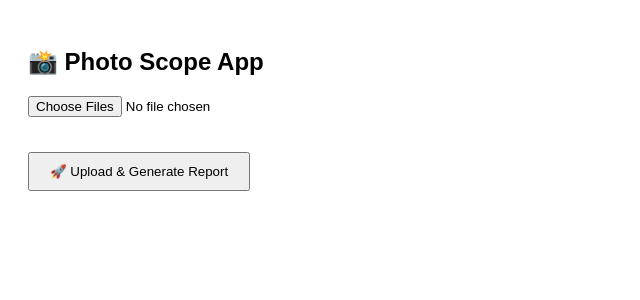
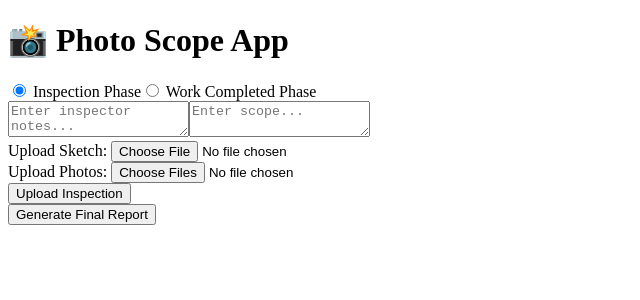
Before and after one commit to bluffjeff/photo-scope-app, a React (Vite) app in the folder frontend/: page / in a window 1280 px wide. Shown: the top 300 px of the page, without its empty margins (0-640 px from the left). Built offline with nearby package versions, Linux system fonts and the light colour scheme.

Commit message:
Updated workflow: inspection phase, work phase, notes, scope, sketch, final report

```diff
--- a/frontend/src/App.jsx
+++ b/frontend/src/App.jsx
@@ -1,92 +1,172 @@
 import React, { useState } from "react";
 
 function App() {
+  const [phase, setPhase] = useState("inspection");
   const [files, setFiles] = useState([]);
-  const [previews, setPreviews] = useState([]);
-  const [reportUrl, setReportUrl] = useState(null);
-  const [loading, setLoading] = useState(false);
-  const API_URL = import.meta.env.VITE_API_URL || "https://photo-scope-app-new.onrender.com";
+  const [notes, setNotes] = useState("");
+  const [scope, setScope] = useState("");
+  const [sketch, setSketch] = useState(null);
+  const [jobId, setJobId] = useState("");
+  const [reportUrl, setReportUrl] = useState("");
 
-  // Handle file selection & preview
+  const backendUrl = import.meta.env.VITE_API_URL || "https://photo-scope-app-new.onrender.com";
+
   const handleFileChange = (e) => {
-    const selectedFiles = Array.from(e.target.files);
-    setFiles(selectedFiles);
-
-    const previewUrls = selectedFiles.map((file) => URL.createObjectURL(file));
-    setPreviews(previewUrls);
+    setFiles([...e.target.files]);
   };
 
-  // Upload to backend
-  const handleUpload = async () => {
-    if (files.length === 0) {
-      alert("Please select at least one image.");
+  const handleSketchChange = (e) => {
+    setSketch(e.target.files[0]);
+  };
+
+  const uploadInspection = async () => {
+    const formData = new FormData();
+    files.forEach((file) => formData.append("files", file));
+    formData.append("notes", notes);
+    formData.append("scope", scope);
+    if (sketch) formData.append("sketch", sketch);
+
+    try {
+      const res = await fetch(`${backendUrl}/upload-inspection`, {
+        method: "POST",
+        body: formData,
+      });
+      const data = await res.json();
+      setJobId(data.job_id);
+      alert("✅ Inspection uploaded successfully. Save Job ID: " + data.job_id);
+    } catch (err) {
+      console.error(err);
+      alert("❌ Failed to upload inspection");
+    }
+  };
+
+  const uploadWork = async () => {
+    if (!jobId) {
+      alert("❌ Please upload inspection first to get a Job ID.");
       return;
     }
-
-    setLoading(true);
-    setReportUrl(null);
-
     const formData = new FormData();
     files.forEach((file) => formData.append("files", file));
 
     try {
-      const response = await fetch(`${API_URL}/upload`, {
+      const res = await fetch(`${backendUrl}/upload-work/${jobId}`, {
         method: "POST",
         body: formData,
       });
+      const data = await res.json();
+      alert("✅ Work photos uploaded for Job ID: " + data.job_id);
+    } catch (err) {
+      console.error(err);
+      alert("❌ Failed to upload work photos");
+    }
+  };
 
-      if (!response.ok) {
-        throw new Error(`Upload failed: ${response.statusText}`);
+  const generateReport = async () => {
+    if (!jobId) {
+      alert("❌ No Job ID found.");
+      return;
     }
-
-      const result = await response.json();
-      console.log("Upload result:", result);
-
-      if (result.file_path) {
-        setReportUrl(result.file_path);
+    try {
+      const res = await fetch(`${backendUrl}/generate-report/${jobId}`);
+      const data = await res.json();
+      if (data.report_url) {
+        setReportUrl(`${backendUrl}${data.report_url}`);
       } else {
-        alert("No report generated.");
+        alert("❌ Report generation failed");
       }
-    } catch (error) {
-      console.error("Error uploading:", error);
-      alert("Upload failed. Check console for details.");
-    } finally {
-      setLoading(false);
+    } catch (err) {
+      console.error(err);
+      alert("❌ Error generating report");
     }
   };
 
   return (
-    <div style={{ padding: "20px", fontFamily: "Arial" }}>
-      <h2>📸 Photo Scope App</h2>
+    <div className="p-6 max-w-3xl mx-auto">
+      <h1 className="text-2xl font-bold mb-4">📸 Photo Scope App</h1>
+
+      <div className="mb-4">
+        <label className="mr-4">
+          <input
+            type="radio"
+            value="inspection"
+            checked={phase === "inspection"}
+            onChange={() => setPhase("inspection")}
+          />{" "}
+          Inspection Phase
+        </label>
+        <label>
+          <input
+            type="radio"
+            value="work"
+            checked={phase === "work"}
+            onChange={() => setPhase("work")}
+          />{" "}
+          Work Completed Phase
+        </label>
+      </div>
+
+      {phase === "inspection" && (
+        <>
+          <textarea
+            className="w-full border p-2 mb-2"
+            placeholder="Enter inspector notes..."
+            value={notes}
+            onChange={(e) => setNotes(e.target.value)}
+          />
+          <textarea
+            className="w-full border p-2 mb-2"
+            placeholder="Enter scope..."
+            value={scope}
+            onChange={(e) => setScope(e.target.value)}
+          />
+          <div className="mb-2">
+            <label>Upload Sketch: </label>
+            <input type="file" accept=".jpg,.jpeg,.png,.pdf" onChange={handleSketchChange} />
+          </div>
+        </>
+      )}
+
+      <div className="mb-4">
+        <label>Upload Photos: </label>
         <input type="file" multiple accept="image/*" onChange={handleFileChange} />
+      </div>
 
-      <div style={{ marginTop: "15px", display: "flex", gap: "10px", flexWrap: "wrap" }}>
-        {previews.map((src, i) => (
+      {files.length > 0 && (
+        <div className="grid grid-cols-3 gap-2 mb-4">
+          {files.map((file, idx) => (
             <img
-            key={i}
-            src={src}
+              key={idx}
+              src={URL.createObjectURL(file)}
               alt="preview"
-            width="120"
-            style={{ border: "1px solid #ccc", borderRadius: "8px", padding: "4px" }}
+              className="w-32 h-32 object-cover border"
             />
           ))}
         </div>
+      )}
 
-      <button
-        onClick={handleUpload}
-        disabled={loading}
-        style={{ marginTop: "20px", padding: "10px 20px", cursor: "pointer" }}
-      >
-        {loading ? "⏳ Generating Report..." : "🚀 Upload & Generate Report"}
+      {phase === "inspection" ? (
+        <button className="bg-blue-500 text-white px-4 py-2 rounded" onClick={uploadInspection}>
+          Upload Inspection
         </button>
+      ) : (
+        <button className="bg-green-500 text-white px-4 py-2 rounded" onClick={uploadWork}>
+          Upload Work Photos
+        </button>
+      )}
+
+      <div className="mt-4">
+        <button className="bg-purple-500 text-white px-4 py-2 rounded" onClick={generateReport}>
+          Generate Final Report
+        </button>
+      </div>
 
       {reportUrl && (
-        <div style={{ marginTop: "20px" }}>
+        <div className="mt-4">
           <a
             href={reportUrl}
             target="_blank"
             rel="noopener noreferrer"
-            style={{ padding: "10px 15px", background: "#007bff", color: "#fff", borderRadius: "5px", textDecoration: "none" }}
+            className="text-blue-600 underline"
           >
             📄 Download Report
           </a>
```
Also changed, not shown: 1 other file (tests, documents, lock files or other folders). Lines whose indentation alone changed are shown as unchanged.
